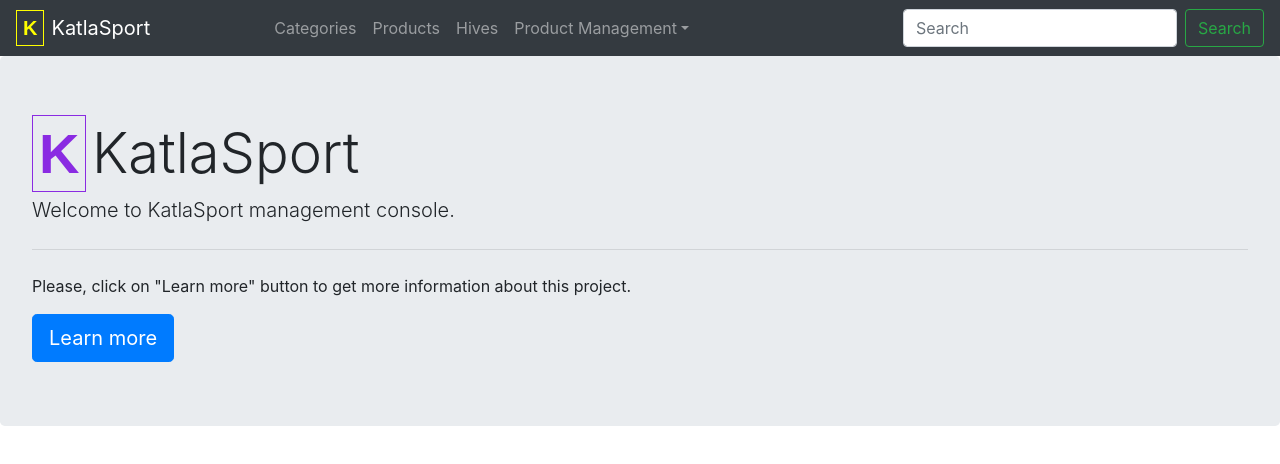
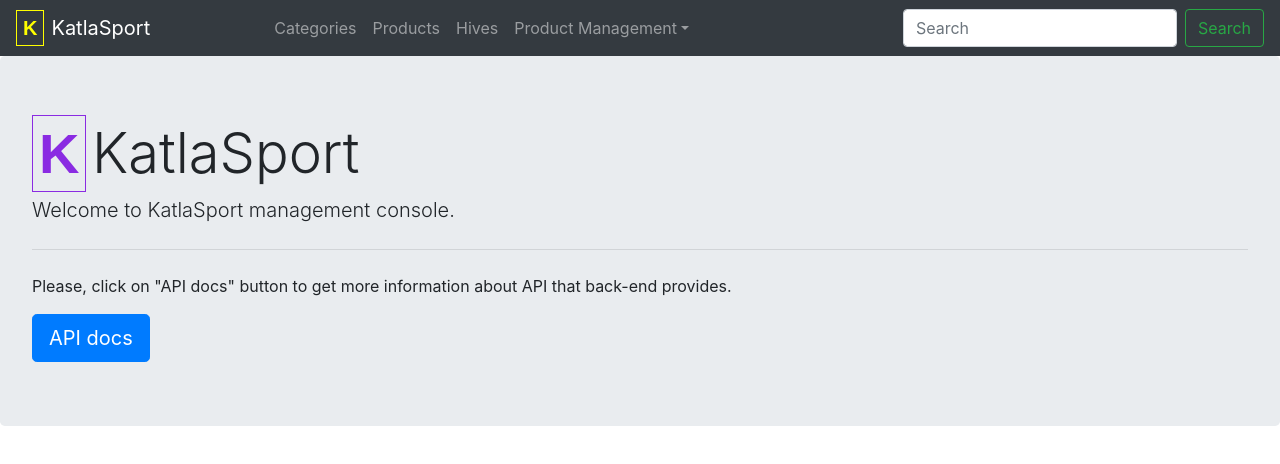
Before and after one commit to polovy1o/artlogic-katla, a React (Create React App) app in the folder artlogic-katla-client/: page / in a window 1280 px wide. Shown: the top 464 px of the page. Built offline with nearby package versions, Linux system fonts and the light colour scheme.

Commit message:
Change main page link to API docs link

```diff
--- a/artlogic-katla-client/src/components/Main.jsx
+++ b/artlogic-katla-client/src/components/Main.jsx
@@ -6,8 +6,8 @@ function Main() {
             <h1 className="display-4"><span style={{ color: "blueviolet", fontWeight: "bold", fontFamily: "Arial, Helvetica, sans-serif", marginRight: "0.1em", border: "blueviolet solid 1px", padding: "6px", }}>K</span>KatlaSport</h1>
             <p className="lead">Welcome to KatlaSport management console.</p>
             <hr className="my-4"/>
-            <p>Please, click on "Learn more" button to get more information about this project.</p>
-            <a className="btn btn-primary btn-lg" target="_blank" href="https://github.com/polovy1o/artlogic-katla" role="button">Learn more</a>
+            <p>Please, click on "API docs" button to get more information about API that back-end provides.</p>
+            <a className="btn btn-primary btn-lg" target="_blank" href={process.env.REACT_APP_SERVER_URL + "/api-docs"} role="button">API docs</a>
         </div>
 
     )
```
